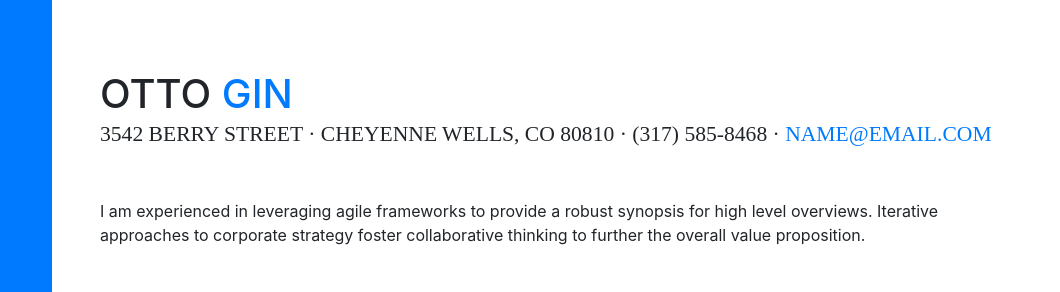
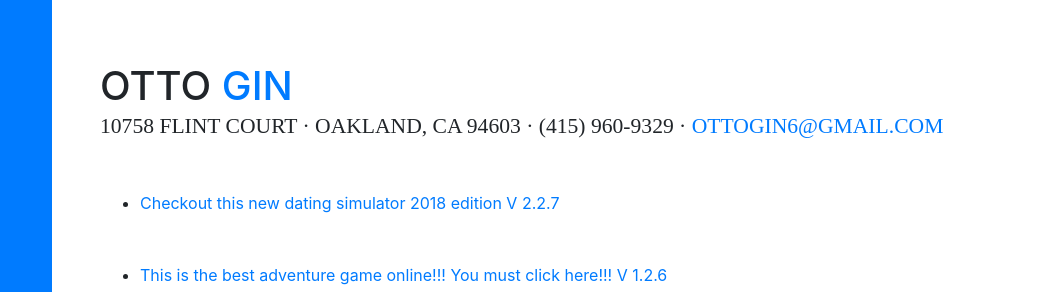
Before and after one commit to ottobots/ottobots.github.io, a website with bundled scripts: page index.html in a window 1280 px wide. Shown: the part 189-481 px from the top of the page, 220-1280 px from the left. Built offline with nearby package versions, Linux system fonts and the light colour scheme; a web font is replaced by a local one.

Commit message:
I changed the links and my resume. I added bullet points to my resume.

```diff
--- a/index.html
+++ b/index.html
@@ -68,10 +68,23 @@
           <h1 class="mb-0">Otto
             <span class="text-primary">Gin</span>
           </h1>
-          <div class="subheading mb-5">3542 Berry Street · Cheyenne Wells, CO 80810 · (317) 585-8468 ·
-            <a href="mailto:name@email.com">name@email.com</a>
+          <div class="subheading mb-5">10758 Flint Court · Oakland, CA 94603 · (415) 960-9329 ·
+            <a href="mailto:name@email.com">ottogin6@gmail.com</a>
           </div>
-          <p class="mb-5">I am experienced in leveraging agile frameworks to provide a robust synopsis for high level overviews. Iterative approaches to corporate strategy foster collaborative thinking to further the overall value proposition.</p>
+          <p class="mb-5">
+
+          	<ul>
+          		<li>
+          		<a href="https://rowintheboat2.github.io/Mr.-Ambiguous-s-Love-Story/">Checkout this new dating simulator 2018 edition V 2.2.7</a>
+          	</li>
+          	</ul>
+          </p>
+          <p class="mb-5">
+          	<ul>
+          	<li><a href="https://ottobots.github.io/rowingtheottobot/"> This is the best adventure game online!!! You must click here!!! V 1.2.6</a>
+          	</li>
+          </ul>
+          </p>
           <ul class="list-inline list-social-icons mb-0">
             <li class="list-inline-item">
               <a href="#">
```
